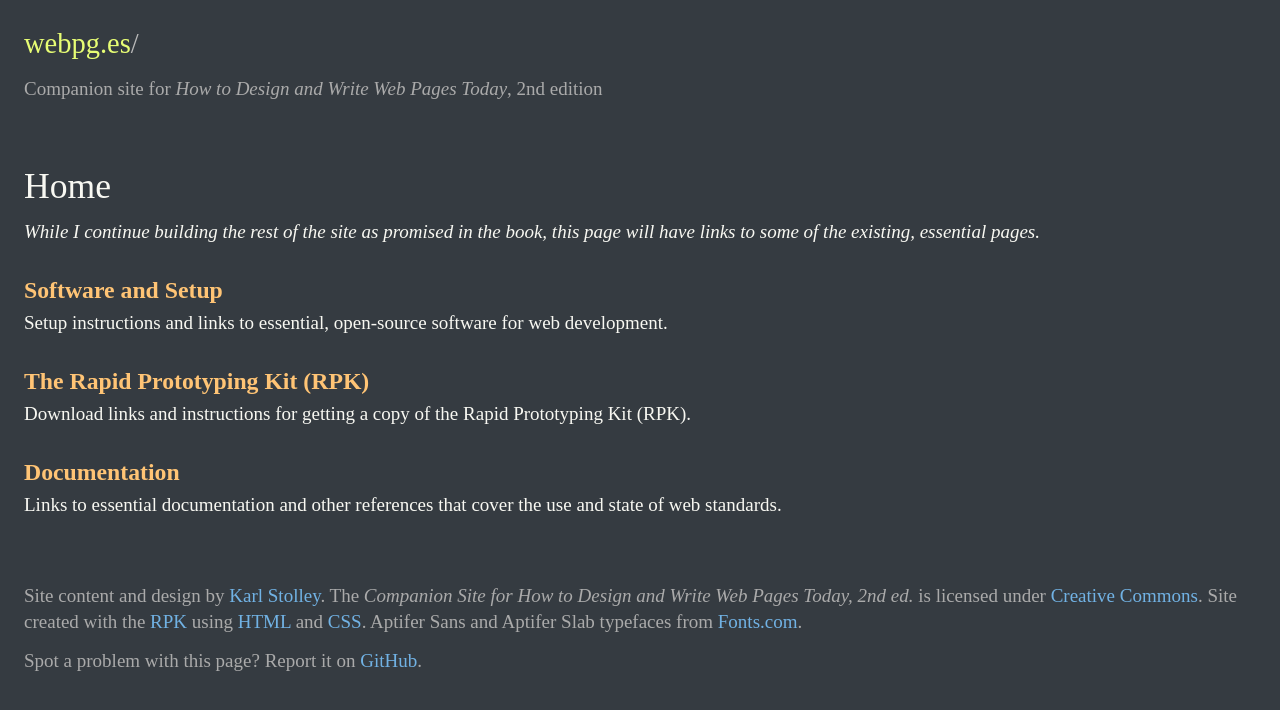
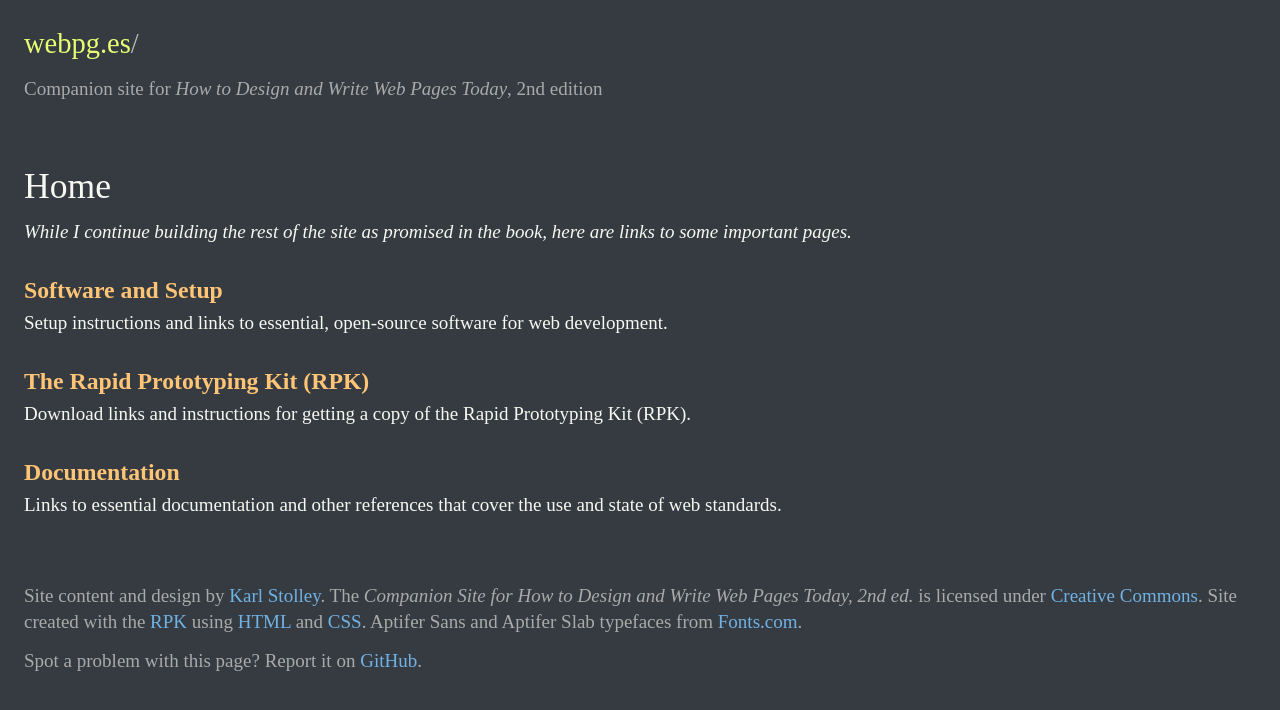
Before and after one commit to karlstolley/webpg.es, a Jekyll site: the page built from index.md, in a window 1280 px wide. Shown: the top 710 px of the page. Built offline with Jekyll 4.4.1, drawn with Linux system fonts in a browser that asks for light colours; nearby versions of some CDN libraries; some web fonts are replaced.

Commit message:
Updated home page copy

```diff
--- a/index.md
+++ b/index.md
@@ -4,8 +4,8 @@ description: Companion site for How to Design and Write Web Pages Today, 2nd Edi
 bodyclass: home
 ---
 
-While I continue building the rest of the site as promised in the book, this page will have links to
-some of the existing, essential pages.
+While I continue building the rest of the site as promised in the book, here are links to some
+important pages.
 
 ### [Software and Setup](/setup/)
 
```
